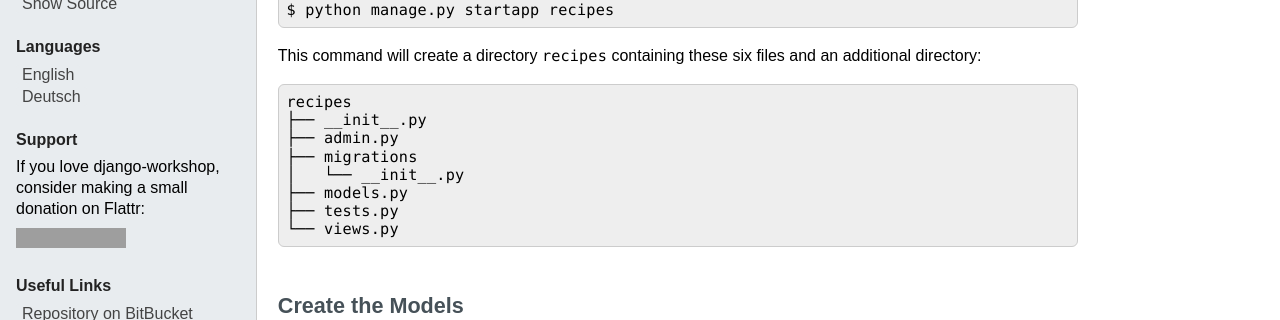
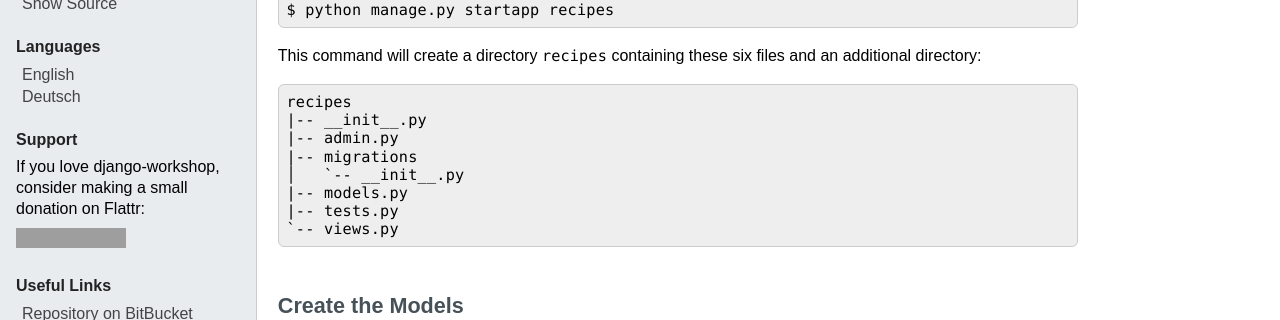
Before and after one commit to keimlink/django-workshop, a Sphinx documentation site: the page built from docs/recipes_app.rst, in a window 1280 px wide and 900 px high. Shown: the part 463-783 px from the top of the window. Built offline with Sphinx 7.4.7, drawn with Linux system fonts in a browser that asks for light colours; pages that are not in the unit, such as notebooks, are missing from menus; comment, search, counter and statistics services are not loaded; grey boxes are pictures that could not be loaded.

Commit message:
Fixed tree output to work with latex

```diff
--- a/docs/recipes_app.rst
+++ b/docs/recipes_app.rst
@@ -28,13 +28,13 @@ This command will create a directory :file:`recipes` containing these six files
 and an additional directory::
 
     recipes
-    ├── __init__.py
-    ├── admin.py
-    ├── migrations
-    │   └── __init__.py
-    ├── models.py
-    ├── tests.py
-    └── views.py
+    |-- __init__.py
+    |-- admin.py
+    |-- migrations
+    │   `-- __init__.py
+    |-- models.py
+    |-- tests.py
+    `-- views.py
 
 Create the Models
 =================
--- a/docs/recipes_views_templates.rst
+++ b/docs/recipes_views_templates.rst
@@ -176,7 +176,7 @@ Now your directory structure should look like this:
     |-- recipes
     |   |-- __init__.py
     |   |-- admin.py
-    |   ├-- migrations
+    |   |-- migrations
     |   │   |-- 0001_initial.py
     |   │   `-- __init__.py
     |   |-- fixtures
```
